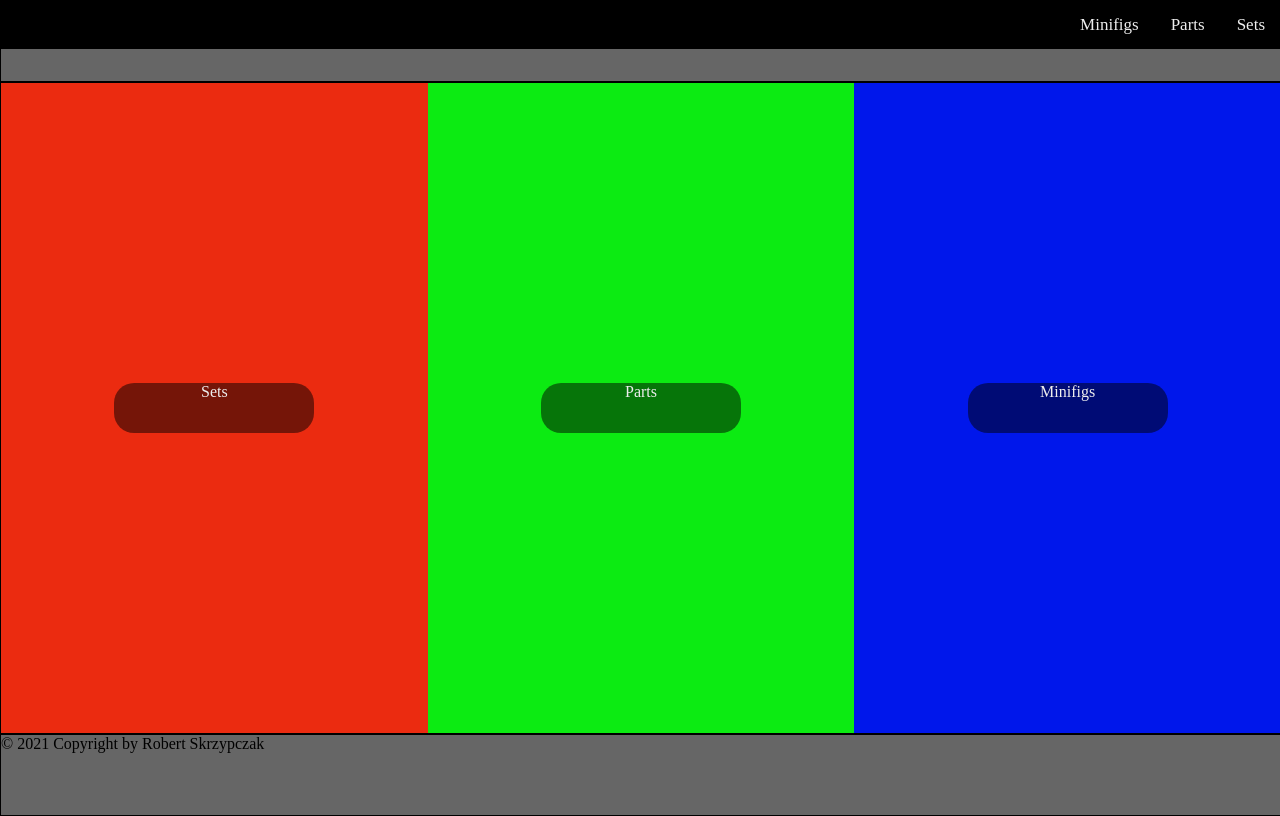
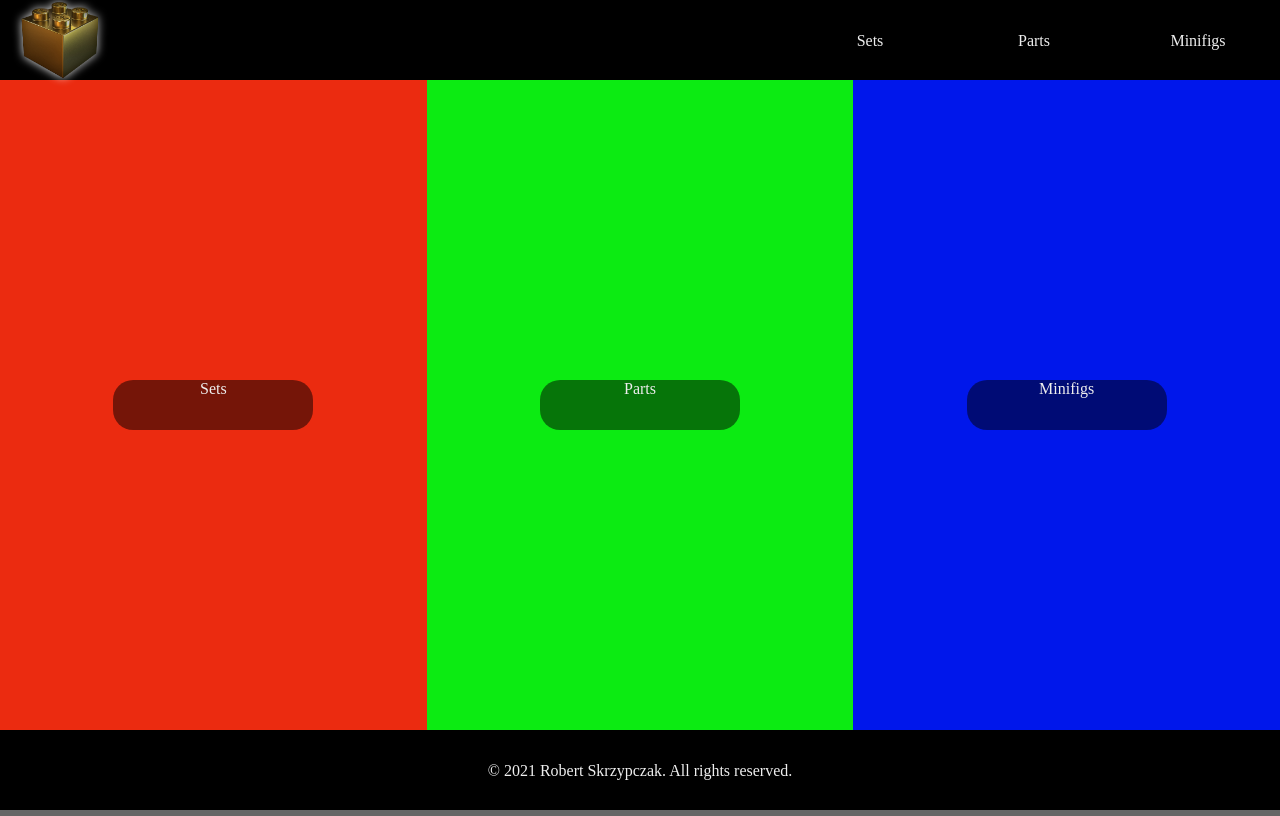
Before and after one commit to Ursuss21/lego-browser, a Next.js app: page / in a window 1280 px wide. Built offline with nearby package versions, Linux system fonts and the light colour scheme.

Commit message:
Reworked header. Added footer.

```diff
--- /dev/null
+++ b/components/footer.tsx
@@ -0,0 +1,13 @@
+import React from "react";
+
+const Footer = () => {
+  return (
+    <footer>
+      <div className="copyright-info">
+        <div>© 2021 Robert Skrzypczak. All rights reserved.</div>
+      </div>
+    </footer>
+  );
+};
+
+export default Footer;
--- a/components/header.tsx
+++ b/components/header.tsx
@@ -1,9 +1,15 @@
-import React, { FunctionComponent } from "react";
+import React from "react";
 import Link from "next/link";
+import Logo from "../components/logo";
 
 const Header = () => {
   return (
     <header>
+      <Link href="/">
+        <a>
+          <Logo />
+        </a>
+      </Link>
       <div className="navmenu">
         <Link href="/sets/1">Sets</Link>
         <Link href="/parts">Parts</Link>
--- /dev/null
+++ b/components/logo.tsx
@@ -0,0 +1,7 @@
+import React, { FunctionComponent } from "react";
+
+const Logo = () => {
+  return <img src="/src/logo.png" alt="Logo" className="logo" />;
+};
+
+export default Logo;
--- a/pages/index.tsx
+++ b/pages/index.tsx
@@ -1,6 +1,7 @@
 import React from "react";
 import Link from "next/link";
 import Header from "../components/header";
+import Footer from "../components/footer";
 
 const MainPage = () => {
   return (
@@ -25,7 +26,7 @@ const MainPage = () => {
           </Link>
         </section>
       </main>
-      <footer>© 2021 Copyright by Robert Skrzypczak</footer>
+      <Footer />
     </div>
   );
 };
--- a/pages/sets/index.tsx
+++ b/pages/sets/index.tsx
@@ -4,6 +4,7 @@ import { GetStaticProps } from "next";
 import getDataFromAPI from "../../middleware/fetch";
 import Pagination from "../../components/pagination";
 import Header from "../../components/header";
+import Footer from "../../components/footer";
 
 interface IProps {
   count: number;
@@ -54,7 +55,7 @@ const SetsMainPage: FunctionComponent<IProps> = ({
           <a>Main Page</a>
         </Link>
       </main>
-      <footer>© 2021 Copyright by Robert Skrzypczak</footer>
+      <Footer />
     </div>
   );
 };
--- /dev/null
+++ b/styles/_footer.scss
@@ -0,0 +1,11 @@
+.copyright-info {
+  margin: 0 auto;
+  min-width: 200px;
+  width: 40%;
+  height: 100%;
+  text-align: center;
+  div {
+    padding: 4vh;
+    font-size: 2vh;
+  }
+}
--- a/styles/_header.scss
+++ b/styles/_header.scss
@@ -1,16 +1,32 @@
+.logo {
+  width: 10vh;
+  height: 10vh;
+  padding-left: 20px;
+  transition: 0.5s;
+
+  &:hover {
+    filter: drop-shadow(0 0 5px white);
+  }
+}
+
 .navmenu {
-  background-color: #000;
   overflow: hidden;
+  float: right;
+  margin: 0 auto;
+  height: 100%;
 
   a {
-    float: right;
     color: $text-white;
     text-align: center;
-    padding: 14px 16px;
+    padding: 4vh;
     text-decoration: none;
-    font-size: 17px;
+    font-size: 2vh;
+    width: 100px;
+    height: 100%;
+    display: inline-block;
+    transition: 0.5s;
 
-    :hover {
+    &:hover {
       background-color: $white;
       color: $black;
     }
--- a/styles/style.scss
+++ b/styles/style.scss
@@ -2,6 +2,7 @@
 
 @import "backgrounds";
 @import "container";
+@import "footer";
 @import "header";
 @import "pagination";
 
@@ -11,6 +12,7 @@ body {
   margin: 0;
   padding: 0;
   background-color: #666;
+  color: $text-white;
   overflow-x: hidden;
 }
 
@@ -19,13 +21,12 @@ footer {
   width: 100%;
   height: 10vh;
   position: relative;
-  border: 1px black solid;
+  background-color: #000;
   margin: 0 auto;
 }
 
 main {
   width: 100%;
-  border: 1px black solid;
   display: flex;
   justify-content: center;
   flex-direction: column;
```
Also changed, not shown: pages/minifigs/768px-LEGO_logo.svg.png (added), public/src/logo.png (added).
